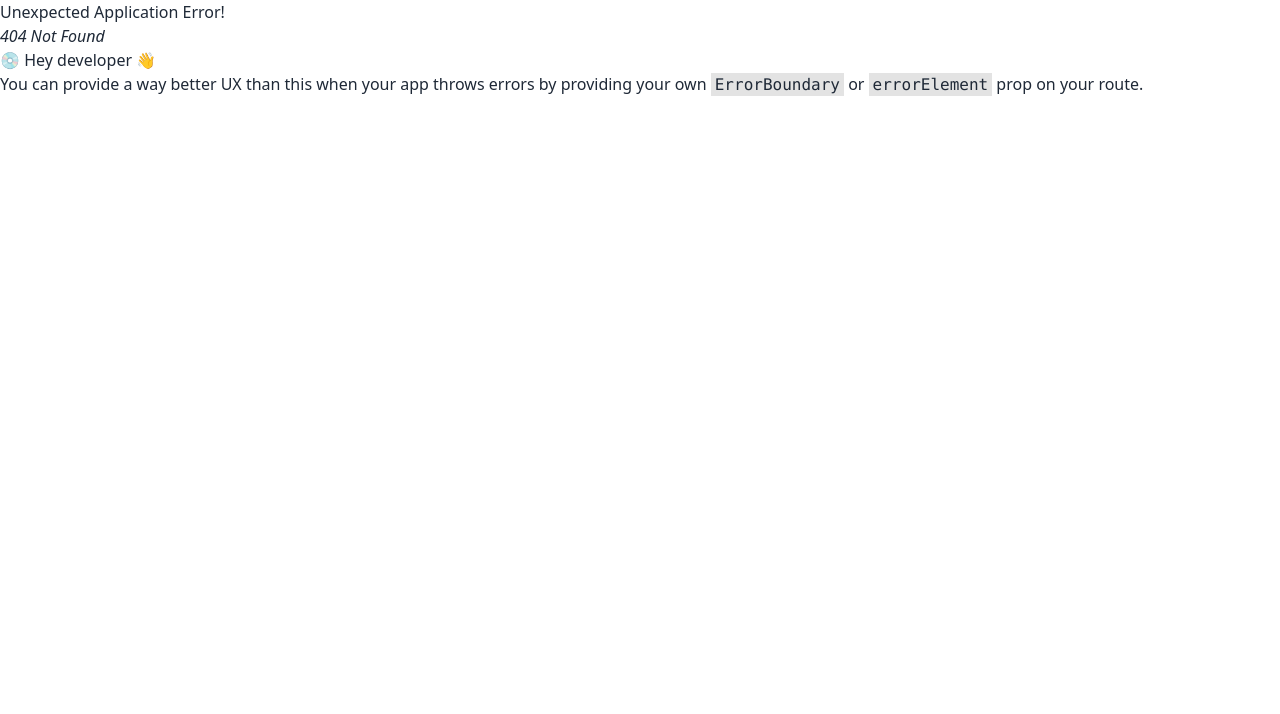
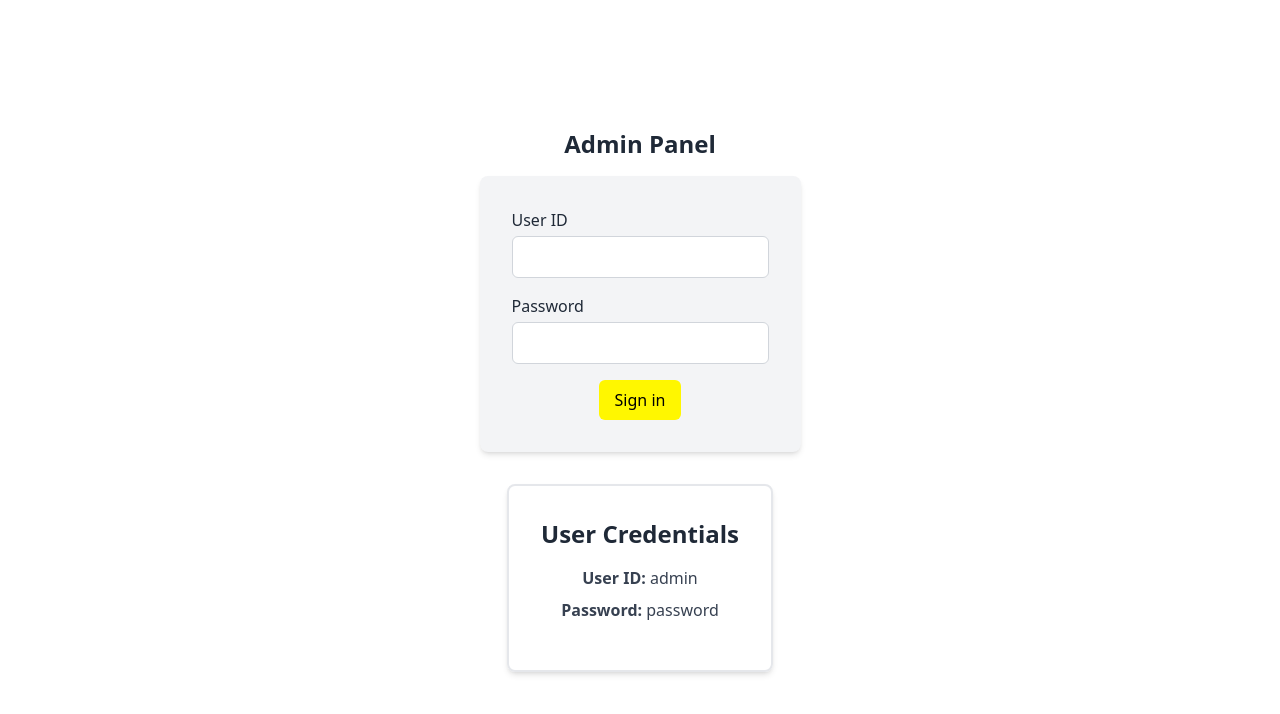
Before and after one commit to TouhedurRahman/zaynax-task-client, a React (Vite) app: page /adminlogin in a window 1280 px wide. Before the commit this address had no page. Shown: the top 714 px of the page. Built offline with nearby package versions, Linux system fonts and the light colour scheme.

Commit message:
admin login page added

```diff
--- a/package.json
+++ b/package.json
@@ -14,6 +14,7 @@
     "match-sorter": "^6.3.3",
     "react": "^18.2.0",
     "react-dom": "^18.2.0",
+    "react-hook-form": "^7.50.0",
     "react-icons": "^5.0.1",
     "react-router-dom": "^6.22.0",
     "sort-by": "^1.2.0"
--- a/src/Layout/Main.jsx
+++ b/src/Layout/Main.jsx
@@ -1,10 +1,14 @@
-import { Outlet } from "react-router-dom";
+import { Outlet, useLocation } from "react-router-dom";
 import Navbar from "../Pages/Shared/Navbar/Navbar";
 
 const Main = () => {
+    const location = useLocation();
+    const isLoginPage = location.pathname.includes('adminlogin');
     return (
         <div>
-            <Navbar />
+            {
+                isLoginPage || <Navbar />
+            }
             <Outlet ></Outlet>
         </div>
     );
--- /dev/null
+++ b/src/Pages/Login/AdminLogin.jsx
@@ -0,0 +1,58 @@
+
+import { useForm } from 'react-hook-form';
+import { useNavigate } from 'react-router-dom';
+
+const AdminLoginPage = () => {
+    const { register, handleSubmit, formState: { errors } } = useForm();
+    const navigate = useNavigate();
+
+    const onSubmit = (data) => {
+        if (data.userId === "admin" && data.password === "password") {
+            navigate("/");
+        }
+    };
+
+    return (
+        <div className="flex justify-center items-center h-screen flex-col">
+            <h2 className="text-center text-2xl font-semibold mb-4">Admin Panel</h2>
+            <form onSubmit={handleSubmit(onSubmit)} className="bg-gray-100 p-8 rounded-lg shadow-md mb-8">
+                {/* <h2 className="text-center text-2xl font-semibold mb-4">Admin Login</h2> */}
+                <div className="mb-4">
+                    <label htmlFor="userId" className="block mb-1">User ID</label>
+                    <input
+                        id="userId"
+                        type="text"
+                        {...register('userId', { required: true })}
+                        className="border border-gray-300 px-3 py-2 rounded-md w-full"
+                    />
+                    {errors.userId && <span className="text-red-500">User ID is required</span>}
+                </div>
+                <div className="mb-4">
+                    <label htmlFor="password" className="block mb-1">Password</label>
+                    <input
+                        id="password"
+                        type="password"
+                        {...register('password', { required: true })}
+                        className="border border-gray-300 px-3 py-2 rounded-md w-full"
+                    />
+                    {errors.password && <span className="text-red-500">Password is required</span>}
+                </div>
+                <div className='text-center'>
+                    <button type="submit" className="bg-[#FFF700] text-black px-4 py-2 rounded-md">Sign in</button>
+                </div>
+            </form>
+
+            <div className="bg-white-100 text-center p-8 rounded-lg shadow-md border-2">
+                <h2 className="text-2xl font-semibold mb-4">User Credentials</h2>
+                <div className="mb-2">
+                    <p className="text-gray-700"><strong>User ID:</strong> admin</p>
+                </div>
+                <div className="mb-4">
+                    <p className="text-gray-700"><strong>Password:</strong> password</p>
+                </div>
+            </div>
+        </div>
+    );
+};
+
+export default AdminLoginPage;
--- a/src/Pages/Shared/Navbar/Navbar.jsx
+++ b/src/Pages/Shared/Navbar/Navbar.jsx
@@ -41,7 +41,7 @@ const Navbar = () => {
                             <Link to="/" className="block w-full px-4 py-2 text-gray-800 hover:bg-gray-200">
                                 User Login
                             </Link>
-                            <Link to="/" className="block w-full px-4 py-2 text-gray-800 hover:bg-gray-200">
+                            <Link to="/adminlogin" className="block w-full px-4 py-2 text-gray-800 hover:bg-gray-200">
                                 Admin Login
                             </Link>
                         </div>
--- a/src/Routes/Routes.jsx
+++ b/src/Routes/Routes.jsx
@@ -3,6 +3,7 @@ import {
 } from "react-router-dom";
 import Main from "../Layout/Main";
 import Home from "../Pages/Home/Home";
+import AdminLogin from "../Pages/Login/AdminLogin";
 
 export const router = createBrowserRouter([
     {
@@ -12,6 +13,10 @@ export const router = createBrowserRouter([
             {
                 path: "/",
                 element: <Home />
+            },
+            {
+                path: "/adminlogin",
+                element: <AdminLogin />
             }
         ]
     },
```
Also changed, not shown: 1 other file (tests, documents, lock files or other folders).
